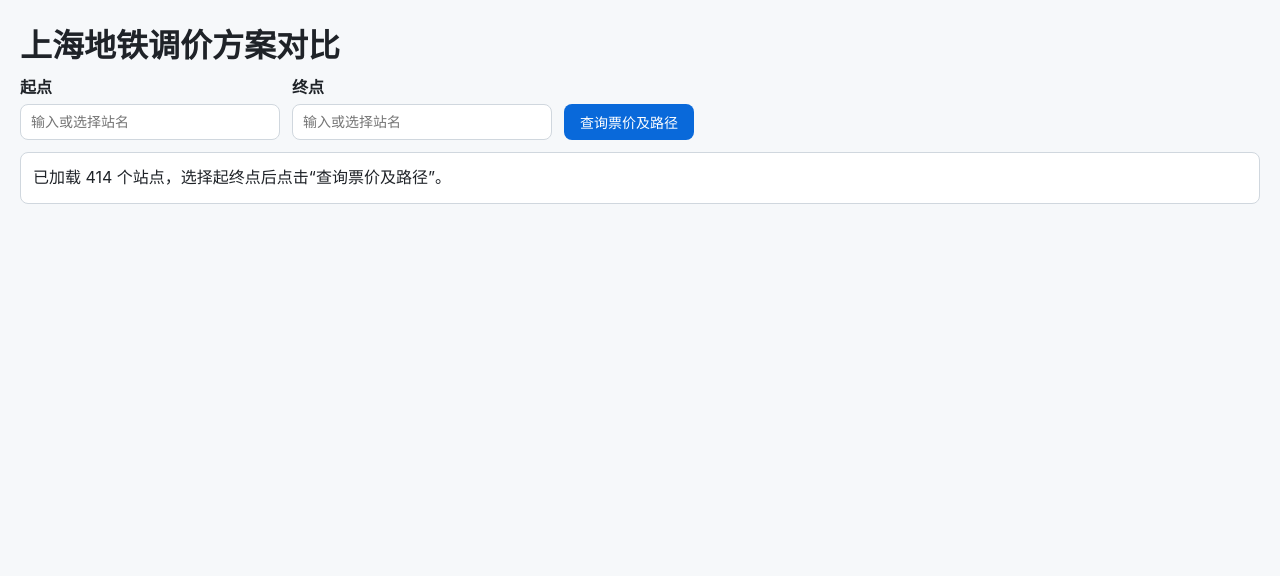
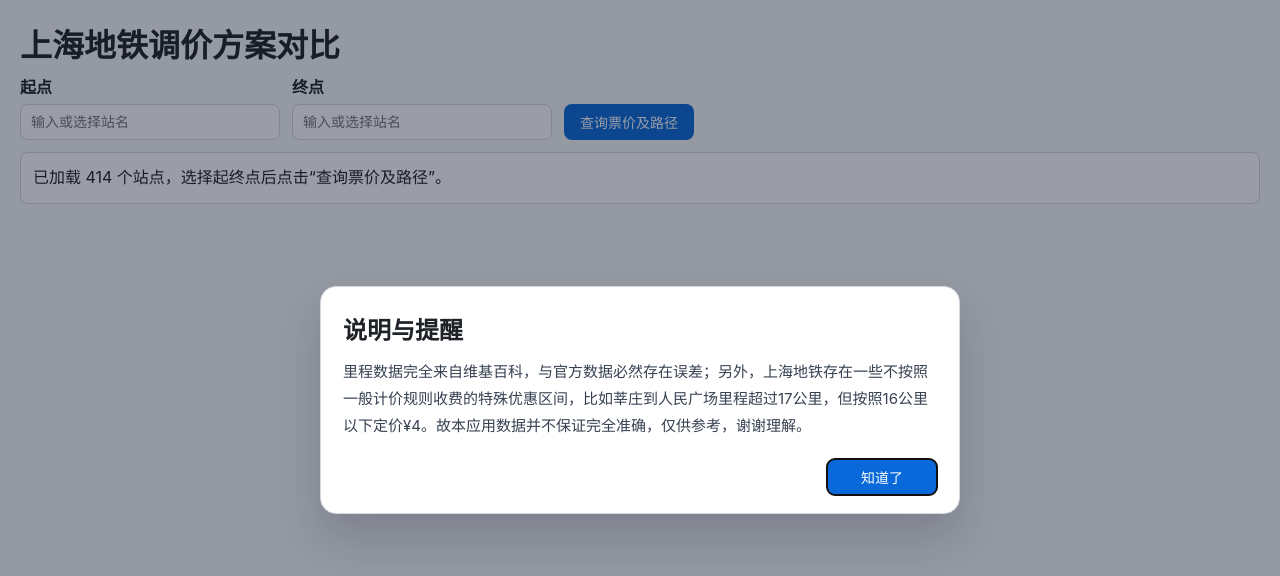
Before and after one commit to FDTabris/shmetro-fare-, a plain HTML site: page index.html in a window 1280 px wide. Drawn offline with nearby package versions, Linux system fonts and the light colour scheme.

Commit message:
add welcome

```diff
--- a/app.js
+++ b/app.js
@@ -199,6 +199,58 @@
 
   renderFareChart(pathResult.distanceKm);
 });
+
+const welcomeModal = document.getElementById("welcomeModal");
+const dismissWelcomeBtn = document.getElementById("dismissWelcomeBtn");
+const welcomeDismissKey = "shanghai-metro-route-welcome-dismissed";
+
+function hideWelcomeModal() {
+  if (!welcomeModal) {
+    return;
+  }
+
+  welcomeModal.classList.add("hidden");
+}
+
+function dismissWelcomeNotice() {
+  hideWelcomeModal();
+
+  try {
+    localStorage.setItem(welcomeDismissKey, "true");
+  } catch (error) {
+    // Ignore storage failures in private browsing or restricted environments.
+  }
+}
+
+if (dismissWelcomeBtn) {
+  dismissWelcomeBtn.addEventListener("click", dismissWelcomeNotice);
+}
+
+if (welcomeModal) {
+  let shouldShowWelcome = true;
+
+  try {
+    shouldShowWelcome = localStorage.getItem(welcomeDismissKey) !== "true";
+  } catch (error) {
+    shouldShowWelcome = true;
+  }
+
+  if (!shouldShowWelcome) {
+    hideWelcomeModal();
+  } else {
+    welcomeModal.classList.remove("hidden");
+    const focusTarget = welcomeModal.querySelector("button");
+    if (focusTarget) {
+      focusTarget.focus();
+    }
+  }
+
+  welcomeModal.addEventListener("keydown", (event) => {
+    if (event.key === "Escape") {
+      dismissWelcomeNotice();
+    }
+  });
+}
 
 result.innerHTML = `已加载 ${metroData.stations.length} 个站点，选择起终点后点击“查询票价及路径”。`;
 chartPanel.classList.remove("active");
--- a/index.html
+++ b/index.html
@@ -7,6 +7,17 @@
     <link rel="stylesheet" href="./style.css" />
   </head>
   <body>
+    <div id="welcomeModal" class="welcome-modal hidden" role="dialog" aria-modal="true" aria-labelledby="welcomeModalTitle">
+      <div class="welcome-modal__backdrop" aria-hidden="true"></div>
+      <div class="welcome-modal__panel" tabindex="-1">
+        <h2 id="welcomeModalTitle">说明与提醒</h2>
+        <p>
+          里程数据完全来自维基百科，与官方数据必然存在误差；另外，上海地铁存在一些不按照一般计价规则收费的特殊优惠区间，比如莘庄到人民广场里程超过17公里，但按照16公里以下定价¥4。故本应用数据并不保证完全准确，仅供参考，谢谢理解。
+        </p>
+        <button id="dismissWelcomeBtn" type="button">知道了</button>
+      </div>
+    </div>
+
     <main class="container">
       <h1>上海地铁调价方案对比</h1>
 
--- a/style.css
+++ b/style.css
@@ -107,6 +107,57 @@
   background: #0859b8;
 }
 
+.welcome-modal {
+  position: fixed;
+  inset: 0;
+  z-index: 50;
+  display: flex;
+  align-items: center;
+  justify-content: center;
+  padding: 20px;
+}
+
+.welcome-modal.hidden {
+  display: none;
+}
+
+.welcome-modal__backdrop {
+  position: absolute;
+  inset: 0;
+  background: rgba(15, 23, 42, 0.42);
+}
+
+.welcome-modal__panel {
+  position: relative;
+  z-index: 1;
+  width: min(640px, 100%);
+  max-height: min(84vh, 620px);
+  overflow-y: auto;
+  padding: 24px 22px 18px;
+  border: 1px solid #d0d7de;
+  border-radius: 16px;
+  background: #fff;
+  box-shadow: 0 24px 48px rgba(15, 23, 42, 0.18);
+}
+
+.welcome-modal__panel h2 {
+  margin: 0 0 12px;
+  font-size: 24px;
+}
+
+.welcome-modal__panel p {
+  margin: 0 0 20px;
+  color: #374151;
+  font-size: 15px;
+  line-height: 1.8;
+}
+
+.welcome-modal__panel button {
+  display: block;
+  margin-left: auto;
+  min-width: 110px;
+}
+
 .result {
   margin-bottom: 12px;
   padding: 12px;
```
